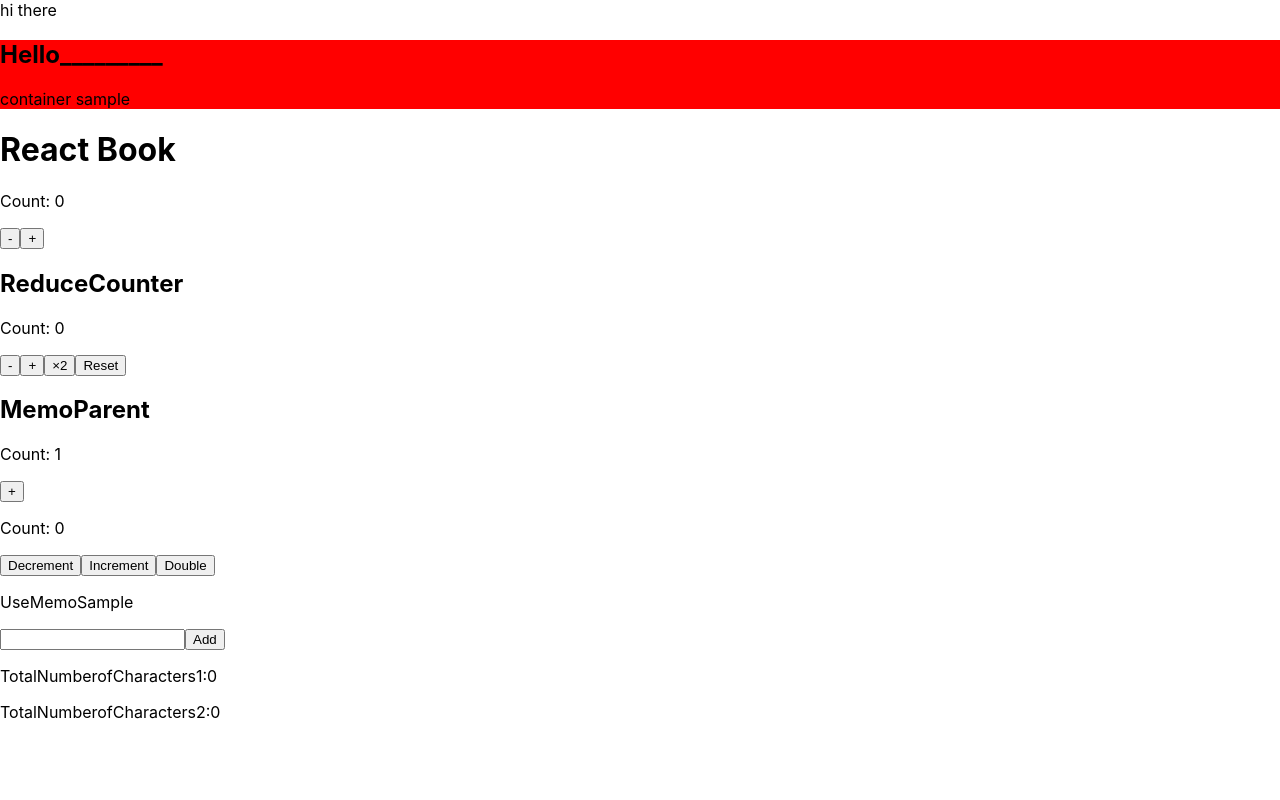
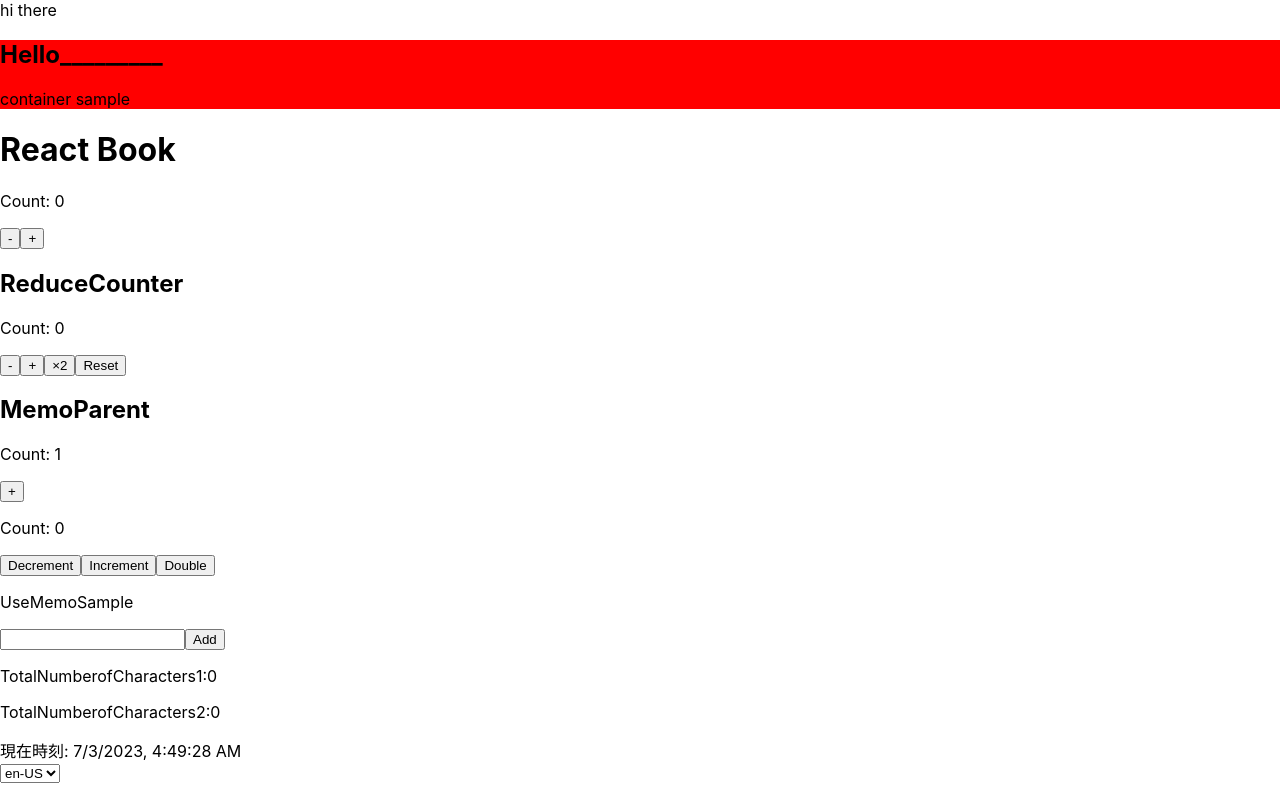
Before and after one commit to shuto0125/react_practice, a React (Create React App) app in the folder my-app/: page / in a window 1280 px wide. Built offline with nearby package versions, Linux system fonts and the light colour scheme.

Commit message:
useEffect useLayoutEffect

```diff
--- /dev/null
+++ b/my-app/src/component/Clock.tsx
@@ -0,0 +1,72 @@
+import React, { useState, useEffect, useLayoutEffect } from 'react'
+
+// タイマーが呼び出される周期を1秒にする
+const UPDATE_CYCLE=1000
+
+// localstorageで使用するキー
+const KEY_LOCALE='KEY_LOCALE'
+
+enum Locale{
+  US='en-US',
+  JP='ja-JP',
+}
+
+const getLocaleFromString=(text:string)=>{
+  switch(text){
+    case Locale.US:
+      return Locale.US
+    case Locale.JP:
+      return Locale.JP
+    default:
+      return Locale.US
+  }
+}
+
+export const Clock = () => {
+  const savedLocale = localStorage.getItem(KEY_LOCALE)
+  const[timestamp, setTimestamp] = useState(new Date())
+  const[locale, setLocale] = useState(savedLocale || Locale.US)
+
+  // タイマーのセットをするための副作用
+  useEffect(() => {
+    // タイマーのセット
+    const timer = setInterval( () => {
+      setTimestamp(new Date())
+    }, UPDATE_CYCLE )
+    // コンポーネントのアンマウント時にタイマーをクリアする
+    return()=>{
+      clearInterval(timer)
+    }
+    // 初期描画時のみ実行する
+  },[])
+
+  //localStorageから値を読み込むための副作用
+  useLayoutEffect(() => {
+    const savedLocale = localStorage.getItem(KEY_LOCALE)
+    console.log(localStorage.getItem(KEY_LOCALE))
+    if(savedLocale !== null){
+      setLocale(getLocaleFromString(savedLocale))
+    }
+  },[])
+
+  // localeが変化した時に、localstorageに値を保存するための副作用
+  useEffect(() => {
+    localStorage.setItem(KEY_LOCALE, locale)
+    // 依存配列にlocaleを渡し、localeが変化する度に実行するようにする
+  },[locale])
+
+  return (
+    <div>
+      <p>
+        <div>
+          <span id="currenttimelabel">現在時刻</span>
+          <span>: {timestamp.toLocaleString(locale)}</span>
+        </div>
+        <select value={locale} onChange={(e)=>setLocale(getLocaleFromString(e.target.value))}>
+          <option value="en-US">en-US</option>
+          <option value="ja-JP">ja-JP</option>
+        </select>
+      </p>
+    </div>
+  )
+}
--- a/my-app/src/index.tsx
+++ b/my-app/src/index.tsx
@@ -11,6 +11,7 @@
 import { MemoParent } from './component/MemoParent';
 import { UseCallbackSample } from './component/UseCallbackSample';
 import { UseMemoSample } from './component/UseMemoSample';
+import { Clock } from './component/Clock'
 
 const root = ReactDOM.createRoot(
   document.getElementById('root') as HTMLElement
@@ -26,6 +27,7 @@
     <MemoParent />
     <UseCallbackSample />
     <UseMemoSample />
+    <Clock />
   </React.StrictMode>
 );
 
```
